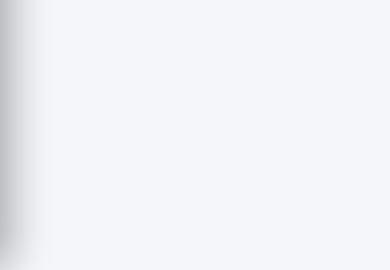
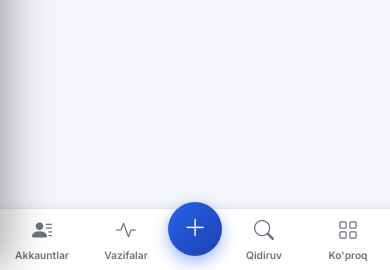
Before and after one commit to omadli/Userbot_manager, a Django app: page /accounts/login/?next=/accounts/ in a window 390 px wide. Shown: the part 622-892 px from the top of the page. Run offline with Django 5.2, Linux system fonts and the light colour scheme; the visitor is signed in with stand-in values (Sample User, id 1); parts of the project's set-up code (start-up, migrations or seed data) failed here and were passed over; some libraries are stand-ins or nearby versions.

Commit message:
Mobile P1: bottom navigation bar with center FAB
Add a thumb-reachable bottom nav on phones (hidden on lg+ where the sidebar
lives): Akkauntlar, Vazifalar (with the running-task badge mirrored from the
sidebar), a raised center + FAB for a new account, Qidiruv (opens the command
palette), and "Ko'proq" (opens the drawer). Safe-area aware; content gets
bottom padding so the bar never overlaps it.

Co-Authored-By: Claude Opus 4.8 (1M context) <noreply@anthropic.com>

```diff
--- a/templates/base.html
+++ b/templates/base.html
@@ -271,6 +271,61 @@
             }
             .sidebar-backdrop { backdrop-filter: blur(2px); -webkit-backdrop-filter: blur(2px); }
         }
+
+        /* ── Mobile bottom navigation (thumb reach). Hidden on lg+ where the
+           persistent sidebar lives. ── */
+        .bottom-nav { display: none; }
+        @media (max-width: 991.98px) {
+            .bottom-nav {
+                display: flex;
+                justify-content: space-around;
+                align-items: center;
+                position: fixed;
+                left: 0; right: 0; bottom: 0;
+                z-index: 1025;
+                background: var(--bg-sidebar);
+                border-top: 1px solid var(--border-soft);
+                box-shadow: 0 -2px 12px rgba(0,0,0,0.06);
+                height: calc(62px + env(safe-area-inset-bottom));
+                padding-bottom: env(safe-area-inset-bottom);
+            }
+            /* Clear the fixed bottom bar */
+            .main-content { padding-bottom: calc(78px + env(safe-area-inset-bottom)); }
+
+            .bn-item {
+                flex: 1;
+                display: flex; flex-direction: column;
+                align-items: center; justify-content: center;
+                gap: 2px;
+                background: none; border: 0;
+                color: var(--text-muted);
+                font-size: 0.64rem; font-weight: 600;
+                text-decoration: none;
+                padding: 6px 0;
+                position: relative;
+                min-width: 0;
+            }
+            .bn-item i { font-size: 1.25rem; }
+            .bn-item.active { color: var(--link-active-text); }
+            .bn-item:active { opacity: 0.55; }
+            .bn-fab {
+                flex: 0 0 auto;
+                width: 54px; height: 54px;
+                margin-top: -22px;
+                border-radius: 50%;
+                background: linear-gradient(135deg, #2563eb 0%, #1e40af 100%);
+                color: #fff !important;
+                box-shadow: 0 6px 16px rgba(37, 99, 235, 0.45);
+            }
+            .bn-fab i { font-size: 1.45rem; }
+            .bn-badge {
+                position: absolute; top: 3px; left: 50%;
+                transform: translateX(40%);
+                min-width: 16px; height: 16px; padding: 0 4px;
+                background: #ef4444; color: #fff; border-radius: 999px;
+                font-size: 0.6rem; line-height: 16px; text-align: center; font-weight: 700;
+            }
+        }
     </style>
 </head>
 <body>
@@ -415,6 +470,28 @@
 
     {% block content %}{% endblock %}
 </div>
+
+<!-- Mobile bottom navigation — thumb-reachable primary actions. -->
+<nav class="bottom-nav">
+    <a href="{% url 'accounts:dashboard' %}"
+       class="bn-item {% if request.resolver_match.url_name == 'dashboard' %}active{% endif %}">
+        <i class="bi bi-person-lines-fill"></i><span>Akkauntlar</span>
+    </a>
+    <a href="{% url 'jobs:task_list' %}"
+       class="bn-item {% if request.resolver_match.namespace == 'jobs' and 'task' in request.resolver_match.url_name %}active{% endif %}">
+        <i class="bi bi-activity"></i><span>Vazifalar</span>
+        <span id="bnTaskBadge" class="bn-badge d-none"></span>
+    </a>
+    <a href="{% url 'accounts:add_account' %}" class="bn-item bn-fab" aria-label="Yangi akkaunt">
+        <i class="bi bi-plus-lg"></i>
+    </a>
+    <button type="button" class="bn-item mobile-search-btn" aria-label="Qidiruv">
+        <i class="bi bi-search"></i><span>Qidiruv</span>
+    </button>
+    <button type="button" class="bn-item" id="bottomNavMenu" aria-label="Ko'proq">
+        <i class="bi bi-grid"></i><span>Ko'proq</span>
+    </button>
+</nav>
 {% else %}
     <!-- Public Layout -->
     <div class="container h-100 d-flex align-items-center justify-content-center" style="min-height: 100vh;">
@@ -490,6 +567,9 @@
         const close = () => document.body.classList.remove('sidebar-open');
         toggle.addEventListener('click', () => document.body.classList.toggle('sidebar-open'));
         backdrop.addEventListener('click', close);
+        // Bottom-nav "Ko'proq" opens the same drawer.
+        const bnMenu = document.getElementById('bottomNavMenu');
+        if (bnMenu) bnMenu.addEventListener('click', () => document.body.classList.toggle('sidebar-open'));
         sidebar.querySelectorAll('a.nav-link').forEach(a => {
             a.addEventListener('click', () => {
                 if (window.matchMedia('(max-width: 991.98px)').matches) close();
@@ -545,6 +625,7 @@
 <script>
 (function(){
     const badge = document.getElementById('runningTaskBadge');
+    const bnBadge = document.getElementById('bnTaskBadge');
     const stack = document.getElementById('toastStack');
     if (!badge || !stack || typeof bootstrap === 'undefined') return;
 
@@ -591,8 +672,10 @@
             if (data.running > 0) {
                 badge.textContent = data.running;
                 badge.classList.remove('d-none');
+                if (bnBadge) { bnBadge.textContent = data.running; bnBadge.classList.remove('d-none'); }
             } else {
                 badge.classList.add('d-none');
+                if (bnBadge) bnBadge.classList.add('d-none');
             }
             if (!suppressToasts && data.finished && data.finished.length) {
                 data.finished.slice().reverse().forEach(spawnToast);
```
